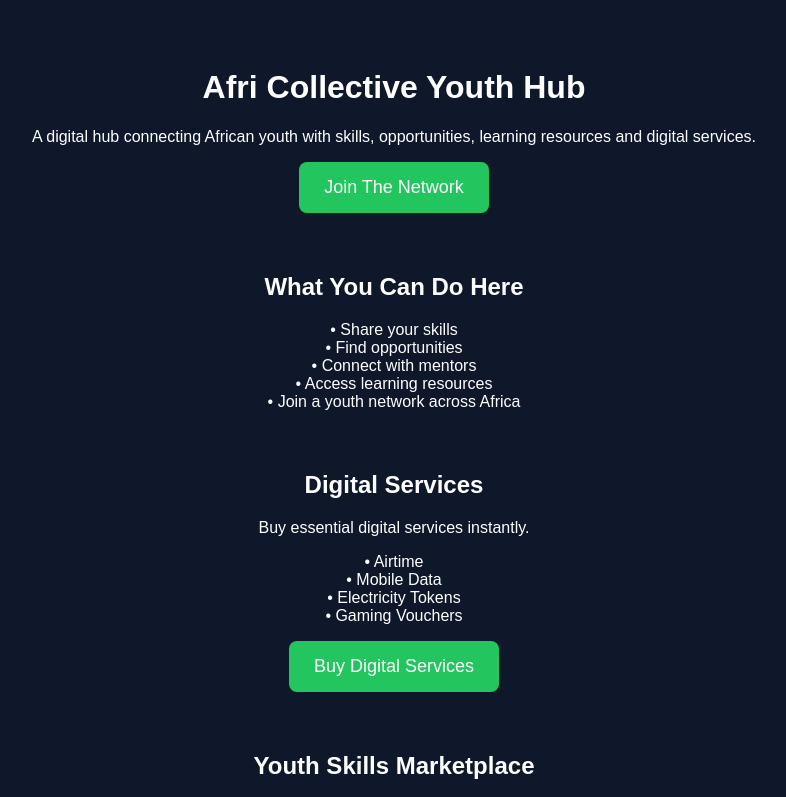
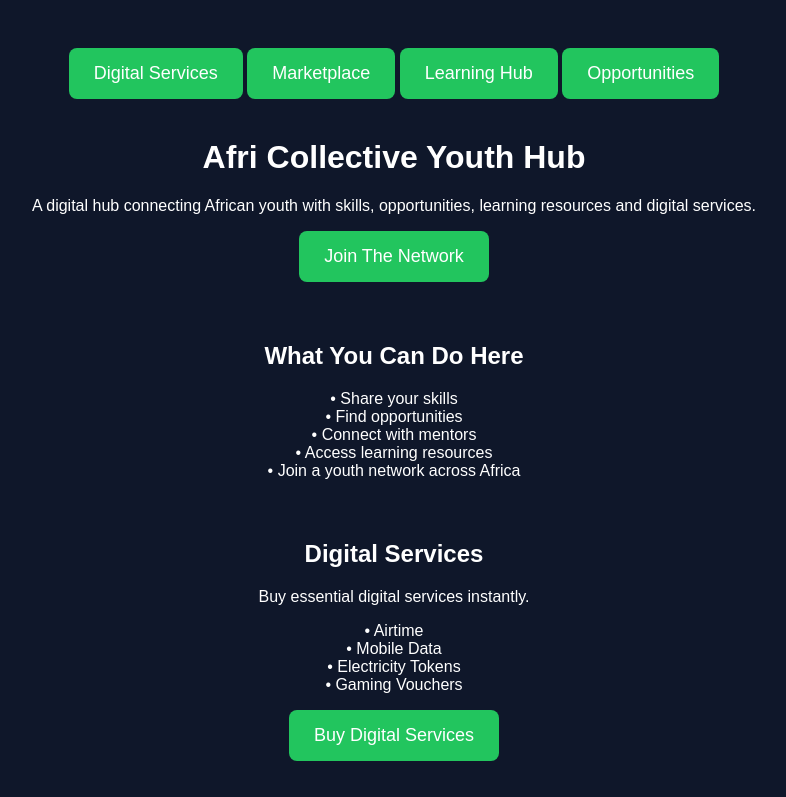
Before and after one commit to PeulwaneS/afri-collective-youth-hub, a plain HTML site: page index.html in a window 1280 px wide. Shown: the top 797 px of the page, without its empty margins (246-1032 px from the left). Drawn offline with Linux system fonts and the light colour scheme.

Commit message:
Update index.html

```diff
--- a/index.html
+++ b/index.html
@@ -35,7 +35,17 @@ margin-top:60px;
 </head>
 
 <body>
+<div style="margin-bottom:40px;">
 
+<a href="#services"><button>Digital Services</button></a>
+
+<a href="#marketplace"><button>Marketplace</button></a>
+
+<a href="#learning"><button>Learning Hub</button></a>
+
+<a href="#opportunities"><button>Opportunities</button></a>
+
+</div>
 <h1>Afri Collective Youth Hub</h1>
 
 <p>
@@ -60,8 +70,7 @@ opportunities, learning resources and digital services.
 </p>
 
 </div>
-<div class="section">
-
+<div class="section" id="services">
 <h2>Digital Services</h2>
 
 <p>
@@ -78,7 +87,7 @@ Buy essential digital services instantly.
 <button>Buy Digital Services</button>
 
 </div>
-  <div class="section">
+<div class="section" id="marketplace">
 <h2>Youth Skills Marketplace</h2>
 
 <p>
@@ -96,8 +105,7 @@ A space where young people can offer their skills and connect with opportunities
 <button>Offer Your Skills</button>
 
 </div>
-<div class="section">
-
+<div class="section" id="learning">
 <h2>Learning Hub</h2>
 
 <p>
@@ -114,8 +122,7 @@ Access simplified learning resources designed to help students succeed in school
 <button>Explore Learning Resources</button>
 
 </div>
-  <div class="section">
-
+  <div class="section" id="opportunities">
 <h2>Opportunity Hub</h2>
 
 <p>
```
